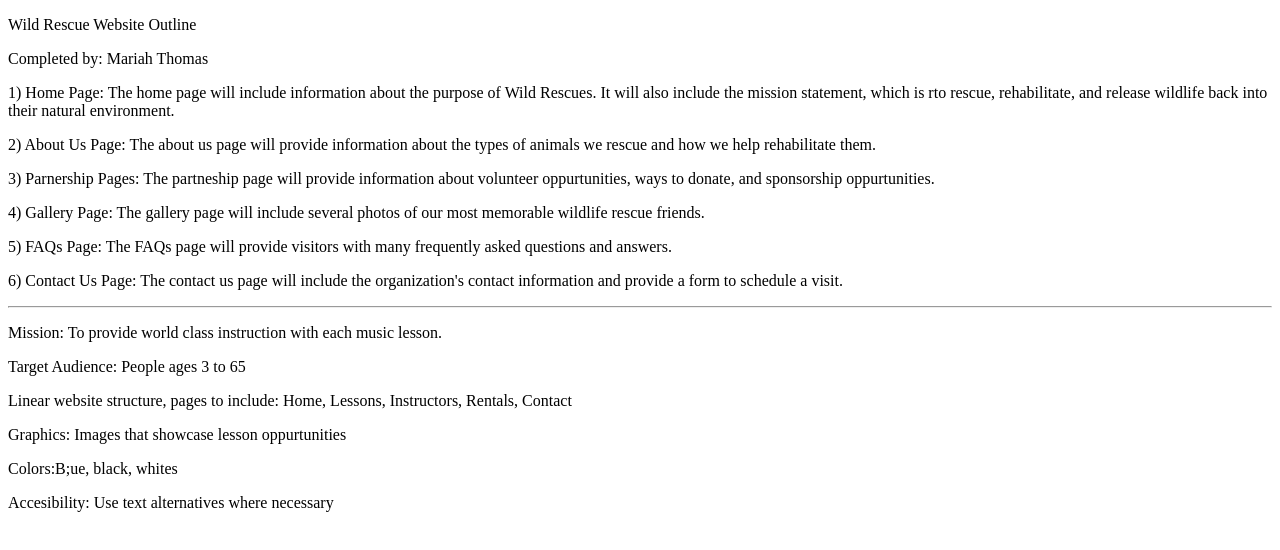
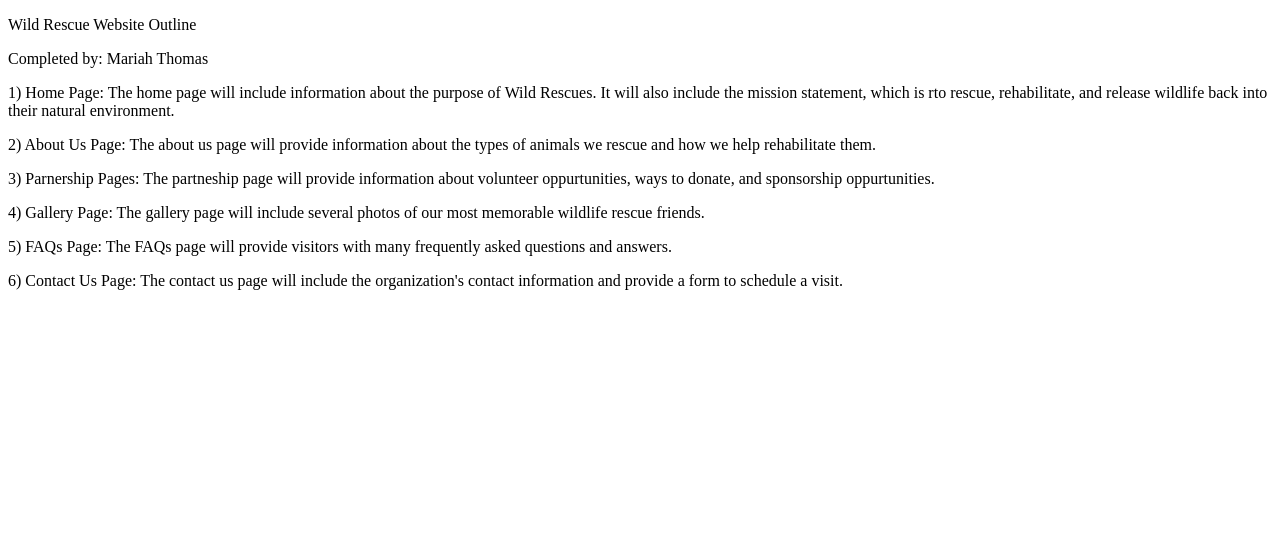
Before and after one commit to 144Fa23/ch1lab2-MariahThomas03, a plain HTML site: page index.html in a window 1280 px wide. Drawn offline with Linux system fonts and the light colour scheme.

Commit message:
Update index.html

```diff
--- a/index.html
+++ b/index.html
@@ -19,17 +19,6 @@
 	<P>5) FAQs Page: The FAQs page will provide visitors with many frequently asked questions and answers.</P>
 
 	<p>6) Contact Us Page: The contact us page will include the organization's contact information and provide a form to schedule a visit.</p>
-	<hr>
-    <p>Mission: To provide world class instruction with each music lesson.</p>
 
-    <p>Target Audience: People ages 3 to 65</p>
-
-    <p>Linear website structure, pages to include: Home, Lessons, Instructors, Rentals, Contact</p>
-
-    <p>Graphics: Images that showcase lesson oppurtunities</p>
-
-    <p>Colors:B;ue, black, whites</p>
-
-    <p>Accesibility: Use text alternatives where necessary</p>
 </body>
 </html>
```
